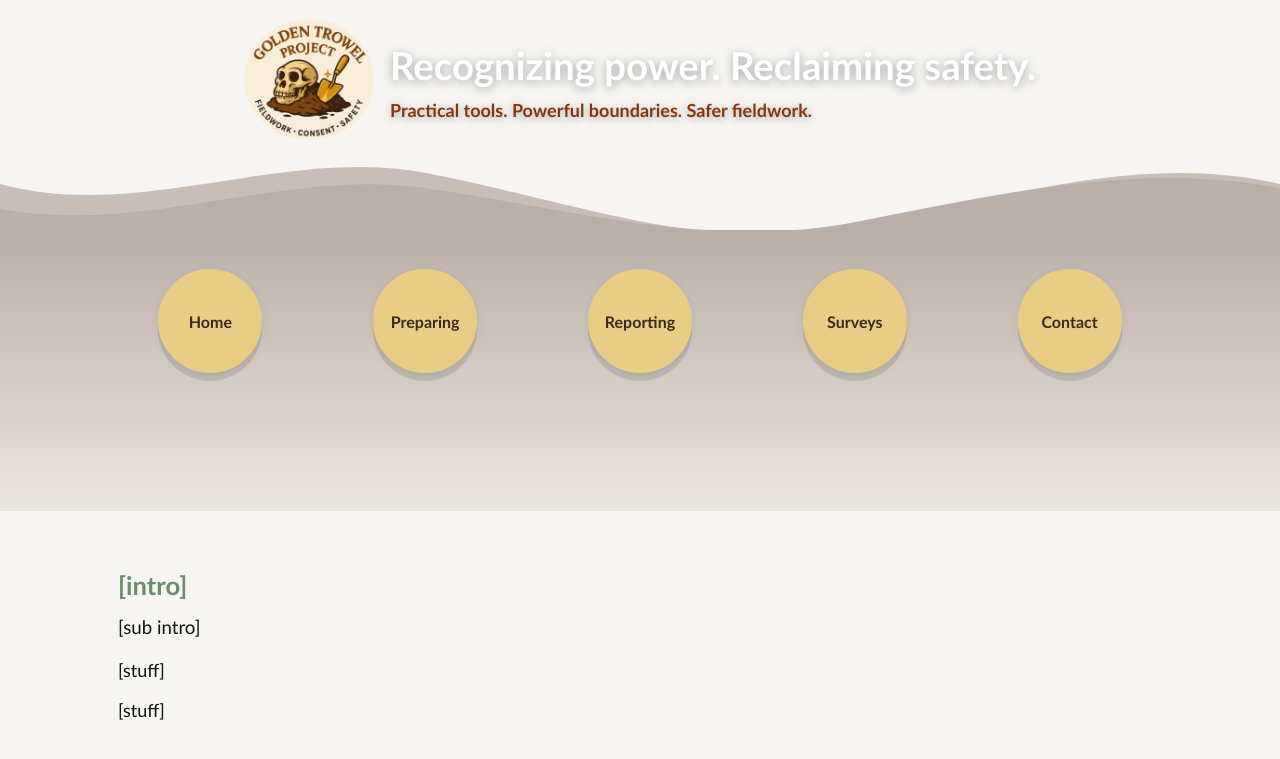
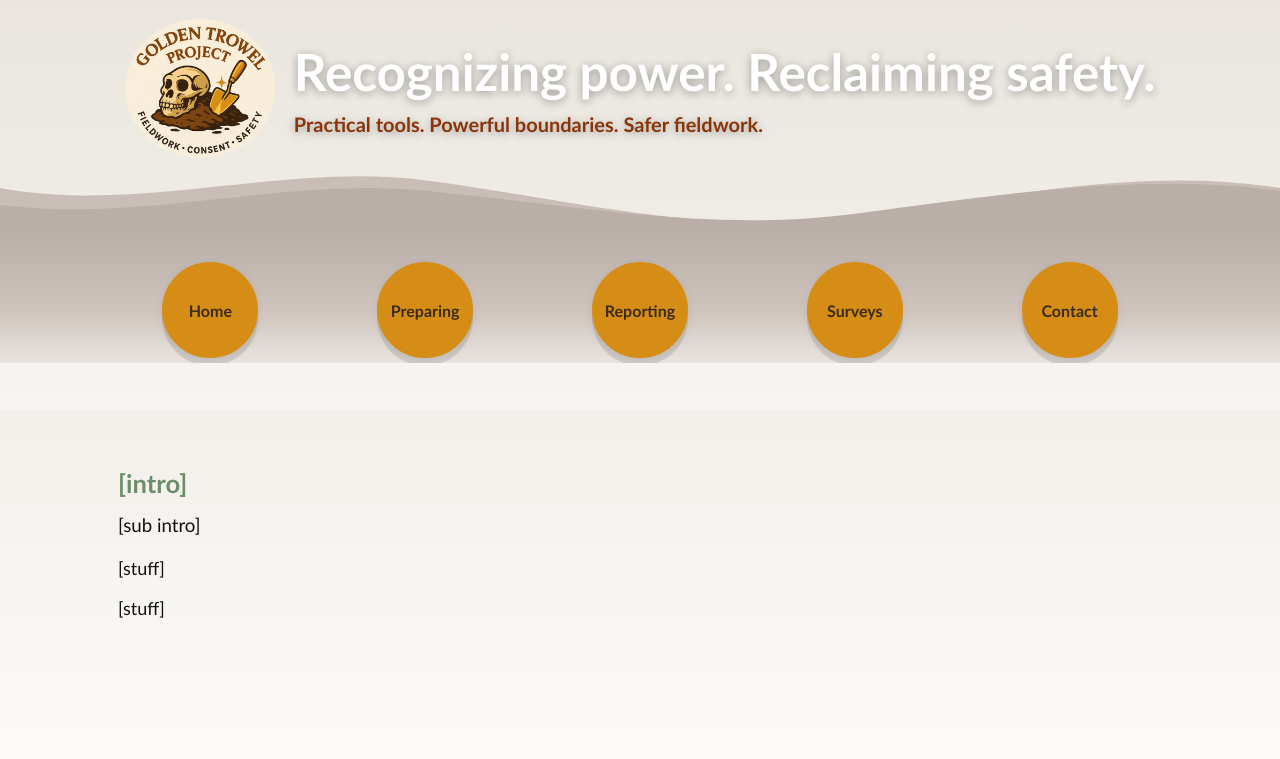
Before and after one commit to AnthroSafetyWarrior/GoldenTrowelProject, a Jekyll site: the page built from _pages/contact.html, in a window 1280 px wide. Shown: the top 759 px of the page. Built offline with Jekyll 4.4.1, drawn with Linux system fonts in a browser that asks for light colours.

Commit message:
updating name

```diff
--- a/_layouts/default.html
+++ b/_layouts/default.html
@@ -11,20 +11,20 @@
     /* ============== Design Tokens ============== */
     :root{
       --soil:#3B2A1F;
-      --kraft:#EAE6DF;      /* page background */
       --offwhite:#FAF7F2;
       --moss:#6B8D6A;
-      --gold:#e8cd84;
+      --gold:#d68d15;
       --logo-orange:#8a340a;
       --accent:#6B8D6A;
       --ink:#111;
       --maxw:1100px;
 
-      /* classic wave + band colors */
+      /* Waves + band */
       --wave-mid:#c9beb7;
-      --wave-dark:#baafa8;             /* darker wave you requested */
-      --band-grad-top:#baafa8;         /* behind buttons */
-      --band-grad-bottom:#eae6df;      /* page bg end */
+      --wave-dark:#baafa8;
+      --band-grad-top:#baafa8;
+      --band-grad-mid:#cfc4bd;
+      --band-grad-bottom:#f7f5f2;
     }
 
     /* ============== Base / Layout ============== */
@@ -33,102 +33,104 @@
     body{
       margin:0; color:var(--ink);
       font-family: Calibri, system-ui, -apple-system, Segoe UI, Roboto, sans-serif;
-      /* kraft paper vibe */
-      background:
-        radial-gradient(1px 1px at 20% 30%, rgba(0,0,0,.04) 50%, transparent 51%),
-        radial-gradient(1px 1px at 80% 60%, rgba(0,0,0,.035) 50%, transparent 51%),
-        radial-gradient(1px 1px at 40% 80%, rgba(0,0,0,.03) 50%, transparent 51%),
-        linear-gradient(0deg, rgba(255,255,255,.6), rgba(255,255,255,.6)),
-        var(--kraft);
-      background-size:120px 120px,140px 140px,160px 160px,auto,auto;
-      background-attachment:fixed;
+      /* smooth, subtle page background */
+      background: linear-gradient(to bottom, #eae6df 0%, #f5f2ee 55%, #ffffff 100%);
+      background-attachment: fixed;
     }
-    .container{ width:min(100%, var(--maxw)); margin:0 auto; padding:0 clamp(12px,2vw,20px); }
+    main{ width:min(100%, var(--maxw)); margin-inline:auto; padding:clamp(16px,4vw,28px); }
     img,svg,video{ max-width:100%; height:auto; display:block; }
-    h1{ color:#fff; font-size:clamp(1.8rem,5.5vw,2.4rem); margin:.2em 0; }
-    h2{ color:var(--accent); font-size:clamp(1.3rem,3.6vw,1.6rem); margin:1.2em 0 .6em; }
-    p{ font-size:clamp(1rem,2.6vw,1.125rem); line-height:1.6; margin:.6em 0; }
     a{ color:var(--soil); text-decoration-thickness:.08em; text-underline-offset:.18em; }
     a:hover{ color:var(--logo-orange); }
-    main{ width:min(100%, var(--maxw)); margin-inline:auto; padding:clamp(16px,4vw,28px); }
+    h2{ color:var(--accent); font-size:clamp(1.2rem,3.4vw,1.6rem); margin:1.2em 0 .6em; }
+    p{ font-size:clamp(1rem,2.4vw,1.125rem); line-height:1.6; margin:.6em 0; }
 
     /* ============== Header + Hero (photo sits behind content) ============== */
     header.hero{
       position:relative; color:#fff;
-      padding: clamp(0.8em, 3vw, 1.2em) 0 0;
+      padding: clamp(0.6em, 2.4vw, 1.2em) 0 0;
       overflow:visible;
     }
     header.hero::before{
       content:""; position:absolute; inset:0; z-index:-1;
       background:
-        linear-gradient(rgba(99,55,71, var(--hero-tint, .6)),
-                        rgba(99,55,71, var(--hero-tint, .6))),
+        linear-gradient(rgba(99,55,71, var(--hero-tint, .55)),
+                        rgba(99,55,71, var(--hero-tint, .55))),
         var(--hero-url) no-repeat;
       background-position: var(--hero-pos, center 40%);
       background-size: cover;
-      opacity: var(--hero-opacity, 1); /* keep hero_opacity */
+      opacity: var(--hero-opacity, 1);
     }
 
     .header-content{
-      display:flex; align-items:center; justify-content:center; gap:1em;
-      max-width:1100px; margin:0 auto; padding:0 clamp(16px,2vw,24px);
+      display:flex; align-items:center; justify-content:center; gap:clamp(.6rem,2vw,1.2rem);
+      max-width:var(--maxw); margin:0 auto; padding:0 clamp(16px,2vw,24px);
       text-shadow:0 2px 10px rgba(0,0,0,.35);
     }
-    .header-content img{ width:130px; border-radius:12px; }
+    .header-content img{ width: clamp(150px, 11vw, 190px); border-radius:12px; }
     .header-text{ text-align:left; }
+    .header-text h1{
+      color:#fff; margin:.1em 0;
+      font-size: clamp(2.2rem, 6.2vw, 3.2rem);
+      line-height:1.12;
+    }
     .header-text p{
-      margin:.3em 0 0;
-      color: var(--logo-orange);   /* stronger contrast per your request */
+      margin:.35em 0 0;
+      color: var(--logo-orange);
       font-weight:700;
+      font-size: clamp(1.05rem, 2.6vw, 1.25rem);
     }
 
     /* ============== Classic Waves + Band (inside header) ============== */
-    .hero-wave{ position:relative; background: transparent; }
-    .hero-wave svg{ display:block; width:100%; height:auto; }
-/* kill any tiny seam between SVG and band */
-.hero-wave svg{ display:block; width:100%; height:auto; margin-bottom:-2px; }
+    .hero-wave{ position:relative; }
+    .hero-wave svg{
+      display:block; width:100%;
+      height: clamp(56px, 8vw, 88px);   /* smaller wave */
+      transform: scaleY(.85);           /* reduce amplitude slightly */
+      transform-origin: top;
+      margin-bottom:-2px;               /* hide seam */
+    }
 
-/* gradient band that now wraps the nav */
+    /* Band that wraps the nav; shorter + softer fade */
     .nav-gradient{
       position: relative;
-  z-index: 0;
-  margin-top: -35px; /* tucks under the SVG trough */
-  background: linear-gradient(to bottom, var(--band-grad-top) 0%, var(--band-grad-bottom) 100%);
-  padding: clamp(10px, 2vw, 16px) 0 clamp(20px, 6vw, 72px); /* space above & below buttons */
-  min-height: clamp(90px, 28vw, 220px); /* extend down behind buttons to body text */
-  border: none;
-  box-shadow: none;
+      margin-top:-16px;                 /* tuck under wave */
+      padding-top: clamp(4px, .8vw, 10px);
+      padding-bottom: clamp(12px, 2.2vw, 24px);
+      min-height: clamp(110px, 14vw, 180px);   /* not so tall */
+      background: linear-gradient(
+        to bottom,
+        var(--band-grad-top) 0%,
+        var(--band-grad-mid) 45%,
+        var(--band-grad-bottom) 90%
+      );
+      border:none; box-shadow:none;
+    }
+    /* soft feather into the page */
+    .nav-gradient::after{
+      content:""; position:absolute; left:0; right:0; bottom:-1px; height:48px;
+      background: linear-gradient(to bottom, rgba(247,245,242,1) 0%, rgba(255,255,255,0) 100%);
+      pointer-events:none;
     }
 
-/* five-circle nav layout */
+    /* ============== Five-circle Nav ============== */
     .wave-nav{
       position: relative;
-  margin-top: clamp(-34px, -3.5vw, -18px); /* slight overlap into the trough */
-  pointer-events: none; /* keep bubbles clickable only */
+      margin-top: clamp(10px, 1.8vw, 22px);   /* push bubbles down a touch */
+      pointer-events: none;
     }
-
     .wave-links{
       pointer-events:auto;
-  list-style:none;
-  margin:0;
+      list-style:none; margin:0;
       padding:0 clamp(12px,2vw,20px);
-  display:grid;
-  grid-template-columns: repeat(5, 1fr);
+      display:grid; grid-template-columns: repeat(5, 1fr);
       gap: clamp(6px,1.6vw,14px);
-  width:min(100%, var(--maxw));
-  margin-inline:auto;
+      width:min(100%, var(--maxw)); margin-inline:auto;
     }
     .wave-links li{ display:flex; justify-content:center; }
 
-@media (max-width:720px){
-  .wave-nav{ margin-top:-22px; }
-  .wave-links{ grid-template-columns: repeat(3, 1fr); }
-}
-
-
     .bubble-link{
       display:flex; align-items:center; justify-content:center;
-      width: clamp(68px, 10vw, 104px); height: clamp(68px, 10vw, 104px);
+      width: clamp(64px, 9vw, 96px); height: clamp(64px, 9vw, 96px);  /* slightly smaller */
       border-radius:999px; text-decoration:none; font-weight:800;
       background: var(--gold); color: var(--soil);
       border: 3px solid var(--gold);
@@ -144,10 +146,10 @@
     .bubble-link:focus-visible{ outline:3px solid var(--gold); outline-offset:3px; }
 
     @media (max-width:720px){
-      .wave-nav{ margin-top:-42px; }
+      .wave-links{ grid-template-columns: repeat(3, 1fr); }
     }
 
-    /* ====== (Optional) Hub styles kept from your file ====== */
+    /* ====== Optional hub styles kept (unchanged) ====== */
     .hub{ display:grid; gap:1.2rem; grid-template-columns: repeat(auto-fit, minmax(240px,1fr)); align-items:start; margin:clamp(12px,2vw,20px) auto; }
     .hub-group{ background: color-mix(in srgb, var(--offwhite) 92%, white); border:1px solid color-mix(in srgb, var(--soil) 18%, transparent); border-radius:16px; padding:.9rem; box-shadow:0 2px 6px rgba(0,0,0,.05); }
     .bubble{ width:100%; border-radius:999px; padding:.8rem 1rem; font-weight:800; background:var(--offwhite); color:var(--soil); border:2px solid color-mix(in srgb, var(--soil) 25%, transparent); transition:background .18s ease, color .18s ease, transform .18s ease, border-color .18s ease; min-height:44px; }
@@ -159,36 +161,6 @@
     .pill-list .pill{ display:inline-flex; align-items:center; gap:.4rem; background:#fff; color:var(--soil); border-radius:999px; padding:.48rem .9rem; border:1px solid color-mix(in srgb, var(--soil) 20%, transparent); font-weight:600; line-height:1; min-height:40px; transition:background .15s ease, color .15s ease, border-color .15s ease, transform .15s ease; }
     .pill-list .pill:hover{ background:var(--accent); color:#fff; border-color:transparent; transform:translateY(-1px); }
     .pill-list .pill:focus-visible{ outline:3px solid var(--accent); outline-offset:3px; }
-
-/* --- Tuning: smaller wave + lower buttons --- */
-:root{
-  /* adjust these 3 if you want finer control later */
-  --wave-height: clamp(70px, 9vw, 110px);   /* ↓ shorter crest */
-  --wave-tuck: -18px;                       /* how much the gradient overlaps the wave */
-  --buttons-drop: clamp(16px, 2vw, 28px);   /* ↓ push bubbles down */
-}
-
-/* 1) smaller wave */
-.hero-wave svg{
-  height: var(--wave-height);
-  margin-bottom: calc(var(--wave-tuck) - 2px); /* keep seam hidden */
-}
-
-/* 2) keep the gradient tucked neatly under the wave */
-.nav-gradient{
-  margin-top: var(--wave-tuck);
-  /* optional: if you want a touch more air above bubbles */
-  padding-top: clamp(6px, 1.2vw, 14px);
-  /* keep enough height so the band reaches the body text */
-  min-height: clamp(180px, 22vw, 320px);
-}
-
-/* 3) shift the buttons down */
-.wave-nav{
-  margin-top: var(--buttons-drop);
-}
-
-
   </style>
 </head>
 
@@ -199,7 +171,7 @@
       --hero-url: url('{{ page.hero | default: '/assets/img/placeholder-header.jpg' | relative_url }}');
       --hero-pos: {{ page.hero_pos | default: 'center 40%' }};
       --hero-opacity: {{ page.hero_opacity | default: 1 }};
-      --hero-tint: {{ page.hero_tint | default: .60 }};
+      --hero-tint: {{ page.hero_tint | default: .55 }};
     ">
     <div class="header-content">
       <img
@@ -212,16 +184,15 @@
       </div>
     </div>
 
-    <!-- CLASSIC WAVES INSIDE THE HEADER -->
+    <!-- Waves + band + nav -->
     <div class="hero-wave" aria-hidden="true" role="presentation">
       <svg viewBox="0 0 1440 160" preserveAspectRatio="none" xmlns="http://www.w3.org/2000/svg">
-    <!-- light mid-tone wave -->
-    <path d="M0,64 C160,120 320,8 480,48 C640,88 800,168 960,128 C1120,88 1280,16 1440,64 L1440,160 L0,160 Z" fill="#c9beb7"></path>
-    <!-- darker crest wave -->
-    <path d="M0,100 C160,140 320,40 480,70 C640,100 800,160 960,120 C1120,80 1280,30 1440,70 L1440,160 L0,160 Z" fill="#baafa8"></path>
+        <path d="M0,64 C160,120 320,8 480,48 C640,88 800,168 960,128 C1120,88 1280,16 1440,64 L1440,160 L0,160 Z"
+              fill="{{ '#c9beb7' }}"></path>
+        <path d="M0,100 C160,140 320,40 480,70 C640,100 800,160 960,120 C1120,80 1280,30 1440,70 L1440,160 L0,160 Z"
+              fill="{{ '#baafa8' }}"></path>
       </svg>
 
-  <!-- gradient band now WRAPS the nav -->
       <div class="nav-gradient">
         <nav class="wave-nav" aria-label="Main">
           <ul class="wave-links">
@@ -234,7 +205,6 @@
         </nav>
       </div>
     </div>
-
   </header>
 
   <main>
```
Lines whose indentation alone changed are shown as unchanged.
